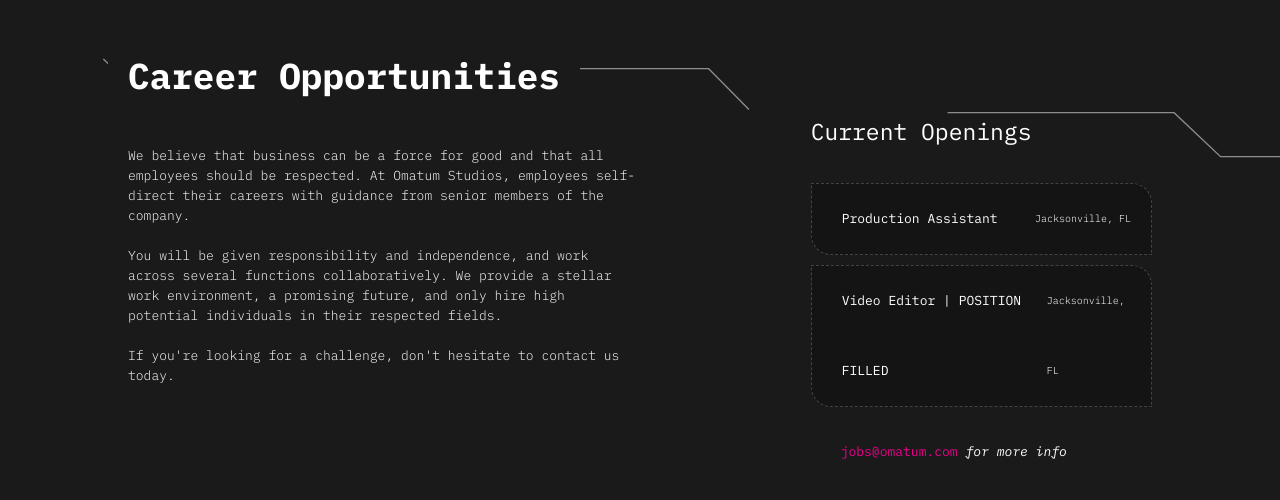
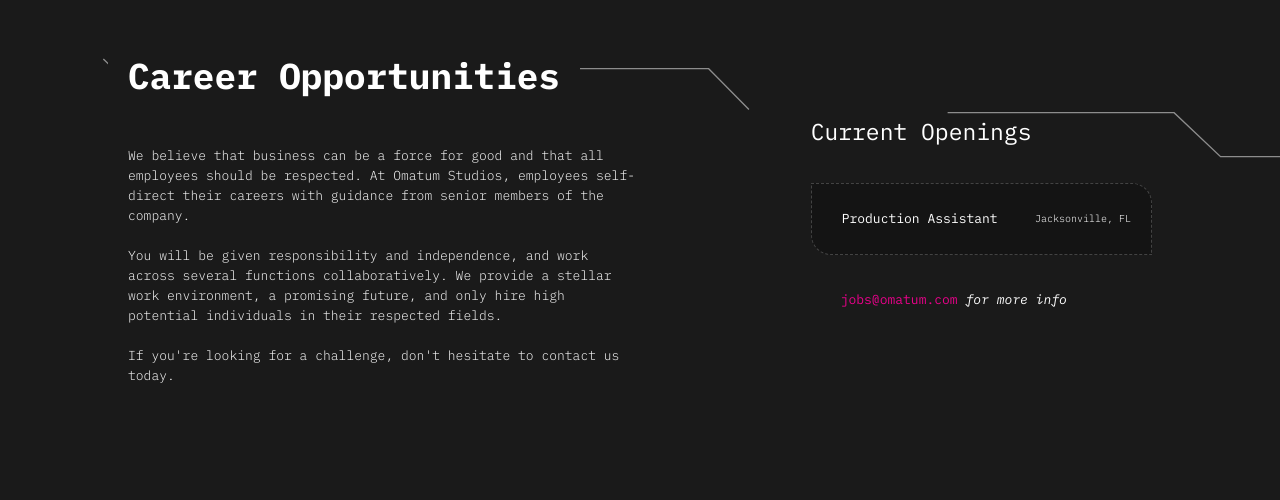
Before and after one commit to omatum/omatum.studio, a plain HTML site: page index.html in a window 1280 px wide. Shown: the part 3481-3981 px from the top of the page. Drawn offline with Linux system fonts and the light colour scheme; a script that the page names is missing.

Commit message:
Update index.html

```diff
--- a/index.html
+++ b/index.html
@@ -594,10 +594,6 @@
                 <div class="role">Production Assistant</div>
                 <div class="location">Jacksonville, FL</div>
               </li>
-              <li class="job">
-                <div class="role">Video Editor | POSITION FILLED</div>
-                <div class="location">Jacksonville, FL</div>
-              </li>
               <li class="email"><a href="mailto:jobs@omatum.com">jobs@omatum.com</a> for more info</li>
             </ul>
           </div>
```
